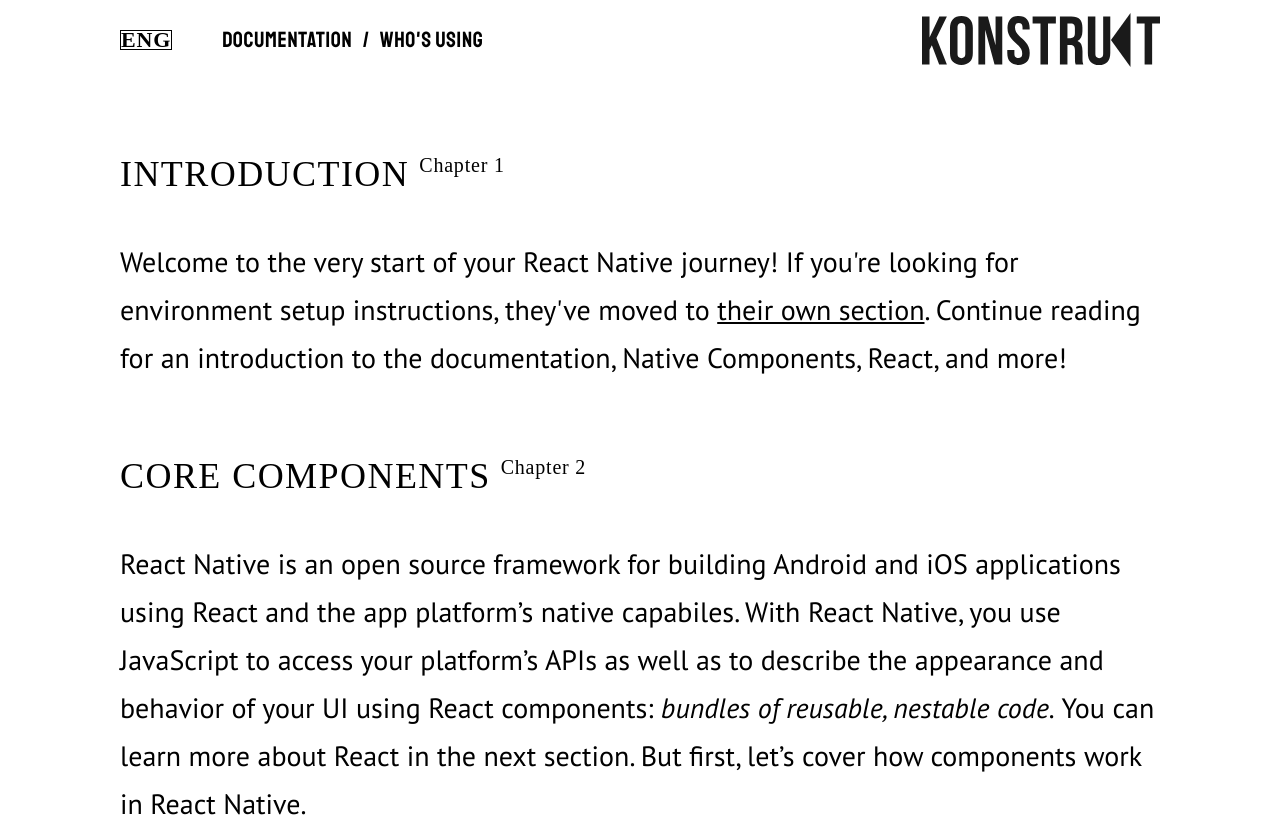
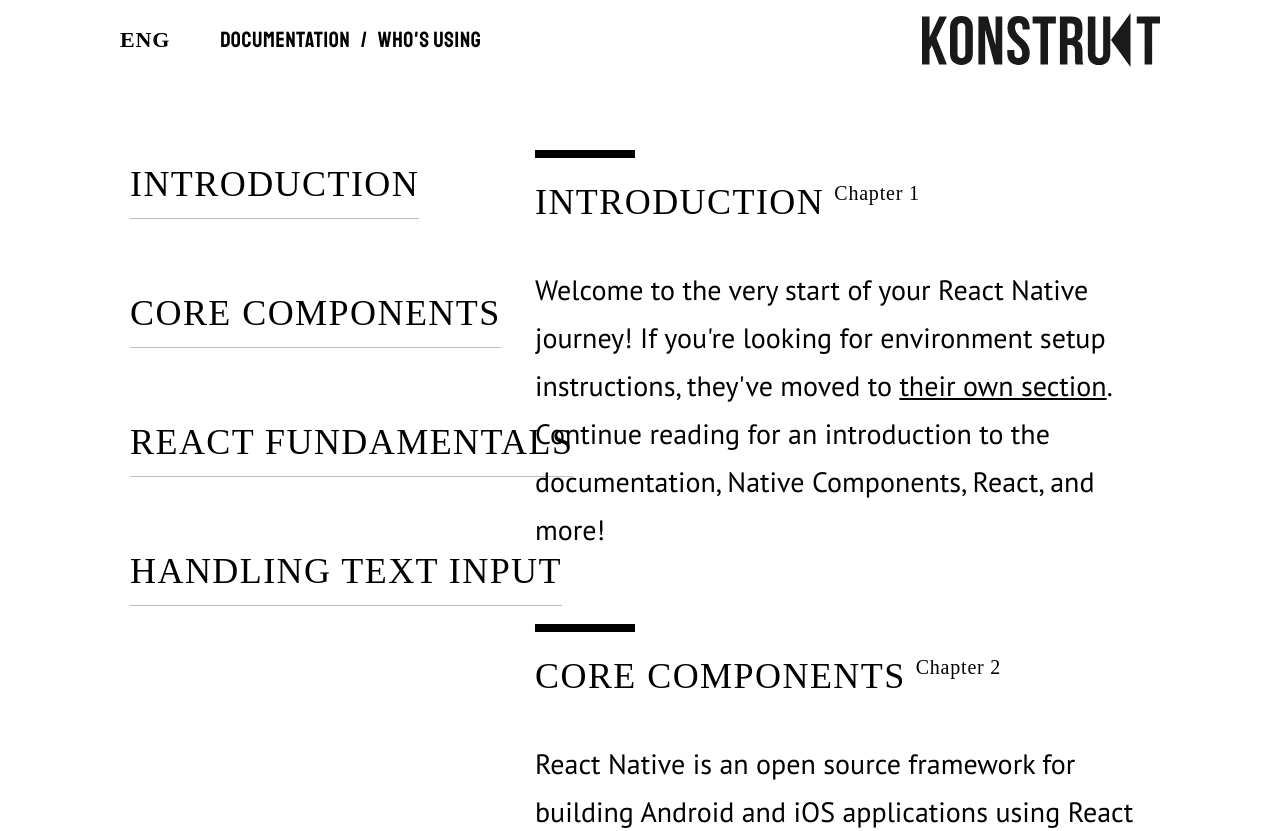
Before and after one commit to IraBokhonska/fonts, a plain HTML site: page index.html in a window 1280 px wide. Shown: the top 831 px of the page. Drawn offline with Linux system fonts and the light colour scheme; a web font is replaced by a local one.

Commit message:
added structure

```diff
--- a/assets/styles/style.css
+++ b/assets/styles/style.css
@@ -1,14 +1,19 @@
 body {
   background-color: #FFFFFF;
+  width: 100%;
 }
 
 .wrapper {
-  width: 100%;
+  max-width: 1440px;
   padding: 0 120px;
+  margin: 0 auto;
   padding-bottom: 90px;
+}
+section {
   display: flex;
-  flex-direction: column;
-  gap: 70px;
+  flex-direction: row;
+  justify-content: space-between;
+  gap: 30px;
 }
 
 .container {
@@ -61,6 +66,7 @@ font-weight: 700;
 /* ----------------header---------------------- */
 header {
   padding: 13px 0;
+  margin-bottom: 70px;
 }
 
 .header__container {
@@ -100,11 +106,35 @@ li {
   text-align: center;
   letter-spacing: 0.04em;
   background-color: #FFFFFF;
-  border: 1px solid #000000;
-  transform: matrix(1, 0, 0, 1, 0, 0);
 }
 
+/*------------- aside------------- */
+.sidebar__container {
+  max-width: 385px;
+  min-height: 462px;
+  padding: 10px;
+  display: flex;
+  flex-direction: column;
+  align-items: flex-start;
+  gap: 70px;
+  white-space: nowrap;
+}
+.subtitle-underline {
+  padding: 0px 0px 10px;
+  border-bottom: 1px solid #BDBDBD;
+}
+
+
 /* ------------main-------------- */
+main {
+  max-width: 785px;
+}
+.divider {
+  width: 100px;
+  height: 8px;
+  background: #000000;
+  margin-bottom: 20px;
+}
 
 .main__container {
     display: flex;
@@ -113,7 +143,7 @@ li {
     gap: 70px;
 }
 
-.main__item {
+.main__content {
   display: flex;
   flex-direction: column;
   align-items: flex-start;
--- a/index.html
+++ b/index.html
@@ -34,9 +34,20 @@
         </div>
       </div>
     </header>
+    <section>
+      <aside>
+        <div class="sidebar__container">
+          <h2 class="subtitle-underline">Introduction</h2>
+          <h2 class="subtitle-underline">core components</h2>
+          <h2 class="subtitle-underline">react fundamentals</h2>
+          <h2 class="subtitle-underline">handling text input</h2>
+        </div>
+      </aside>
       <main>
         <div class="main__container container">
           <div class="main__item">
+            <div class="divider"></div>
+            <div class="main__content">
               <div class="main__chapter">
                 <h1>Introduction</h1>
                 <h3>Chapter 1</h3>
@@ -44,32 +55,46 @@
               <p>Welcome to the very start of your React Native journey! If you're looking for environment setup
                 instructions, they've moved to <span class="underline">their own section</span>. Continue reading for an
                 introduction to the documentation,
-            Native Components, React, and more!</p>
+                Native Components, React, and more!
+              </p>
+            </div>
           </div>
           <div class="main__item">
+            <div class="divider"></div>
+            <div class="main__content">
               <div class="main__chapter">
                 <h2>core components</h2>
                 <h3>Chapter 2</h3>
               </div>
-          <p>React Native is an open source framework for building Android and iOS applications using React and the app
-            platform’s native capabiles. With React Native, you use JavaScript to access your platform’s APIs as well as
+              <p>
+                React Native is an open source framework for building Android and iOS applications using React and the app
+                platform’s native capabiles. With React Native, you use JavaScript to access your platform’s APIs as well
+                as
                 to describe the appearance and behavior of your UI using React components: <span class="italic">bundles of
-              reusable, nestable code.</span> You can learn more about React in the next section. But first, let’s cover
+                  reusable, nestable code.</span> You can learn more about React in the next section. But first, let’s
+                cover
                 how components work in
-            React Native.</p>
+                React Native.
+              </p>
+            </div>
           </div>
           <div class="main__item">
+            <div class="divider"></div>
+            <div class="main__content">
               <div class="main__chapter">
                 <h2>react fundamentals</h2>
                 <h3>Chapter 3</h3>
               </div>
-          <p>React Native runs on <span class="underline">React</span>, a popular open source library for building user
+              <p>React Native runs on <span class="underline">React</span>, a popular open source library for building
+                user
                 interfaces with JavaScript. To
-            make the most of React Native, it helps to understand React itself. This section can get you started or can
+                make the most of React Native, it helps to understand React itself. This section can get you started or
+                can
                 serve as a refresher course.
               </p>
               <p>We’re going to cover the core concepts behind React:</p>
-          <p> <span class="bold">+ components.</span> The rest of this introduction to React uses cats in its examples:
+              <p> <span class="bold">+ components.</span> The rest of this introduction to React uses cats in its
+                examples:
                 friendly, approachable
                 creatures that need names and a cafe to work in.</p>
               <p> <span class="bold">+ JSX.</span> React and React Native use JSX, a syntax that lets you write elements
@@ -77,7 +102,8 @@
                 <span class="bg-grey">&lt;Text&gt;Hello, I am your cat!&lt;/Text&gt;.</span>
               </p>
               <p>The React docs have a comprehensive guide to JSX you can refer to learn even more. Because JSX is
-            JavaScript, you can use variables inside it. Here you are declaring a <span class="bg-grey">name</span> for
+                JavaScript, you can use variables inside it. Here you are declaring a <span class="bg-grey">name</span>
+                for
                 the cat, name, and embedding
                 it with curly braces inside <span class="bg-grey">
                   <Тext>
@@ -89,7 +115,10 @@
                 like a component’s personal data storage. State is useful for handling data that changes over time or that
                 comes from user interaction. State gives your components memory!</p>
             </div>
+          </div>
           <div class="main__item">
+            <div class="divider"></div>
+            <div class="main__content">
               <div class="main__chapter">
                 <h2>handling text input</h2>
                 <h3>Chapter 4</h3>
@@ -98,12 +127,16 @@
                   class="italic">onChangeText</span> prop that takes a
                 function to be called every time the text changed, and an onSubmitEditing prop that takes a function to be
                 called when the text is submitted.</p>
-          <p>For example, let's say that as the user types, you're translating their words into a different language. In
-            this new language, every single word is written the same way: 🍕. So the sentence "Hello there Bob" would be
+              <p>For example, let's say that as the user types, you're translating their words into a different language.
+                In
+                this new language, every single word is written the same way: 🍕. So the sentence "Hello there Bob" would
+                be
                 translated as "🍕 🍕".</p>
             </div>
           </div>
+        </div>
       </main>
+    </section>
   </div>
 </body>
 
```
Lines whose indentation alone changed are shown as unchanged.
